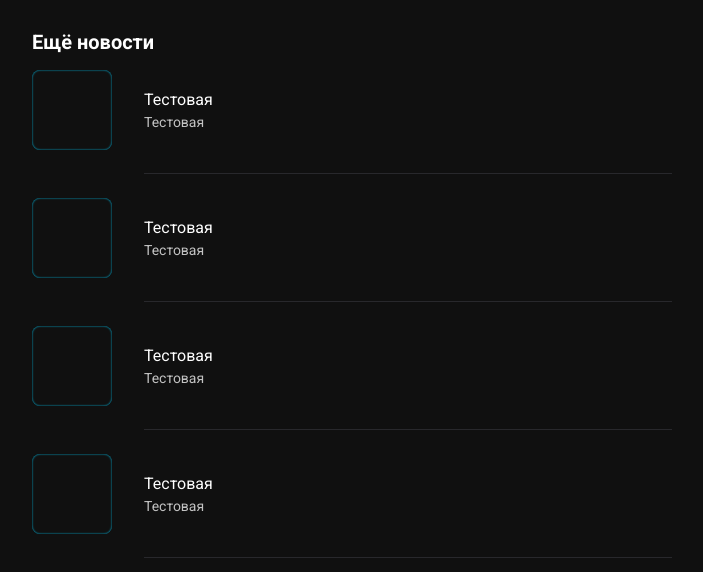
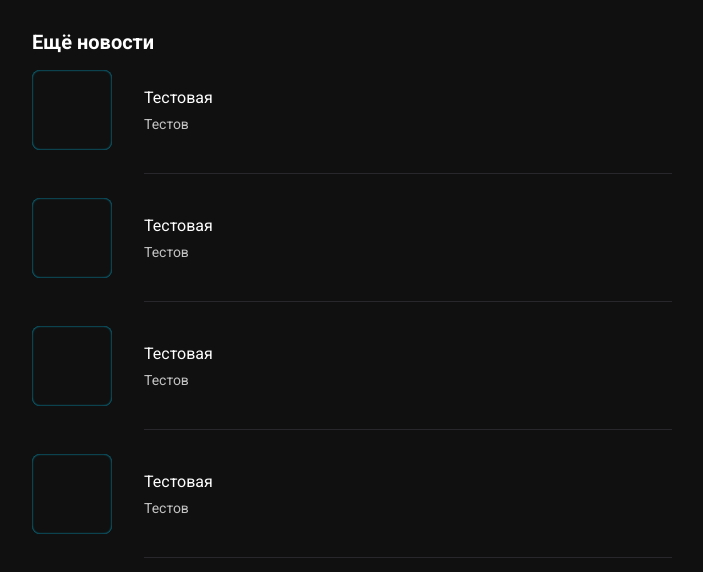
Before and after one commit to nanawebdev/quests-nuxt, a Nuxt app: page /news-page in a window 1280 px wide. Shown: the part 1175-1747 px from the top of the page, without its empty margins (288-991 px from the left). Built offline with nearby package versions, Linux system fonts and the light colour scheme.

Commit message:
Оформляла перенос строки по оси Х

```diff
--- a/assets/scss/previews/news-preview.scss
+++ b/assets/scss/previews/news-preview.scss
@@ -27,6 +27,7 @@
   font-size: 16px;
   line-height: 24px;
   margin: 0;
+  margin-bottom: 4px;
   max-height: 46px;
   overflow: hidden;
   font-weight: 400;
@@ -44,6 +45,10 @@
   flex-direction: column;
   justify-content: center;
   min-height: 80px;
+  white-space: wrap;
+  max-width: 500px;
+  text-overflow: clip;
+  word-break: break-all;
 }
 
 .short-description {
--- a/components/NewsPreview.vue
+++ b/components/NewsPreview.vue
@@ -6,7 +6,7 @@
       <div class="text-wrapper">
         <div class="preview-main-text">
           <h3 class="preview-title">Тестовая</h3>
-          <p class="short-description">Тестовая</p>
+          <p class="short-description">Тестов</p>
         </div>
       </div>
     </a>
```
